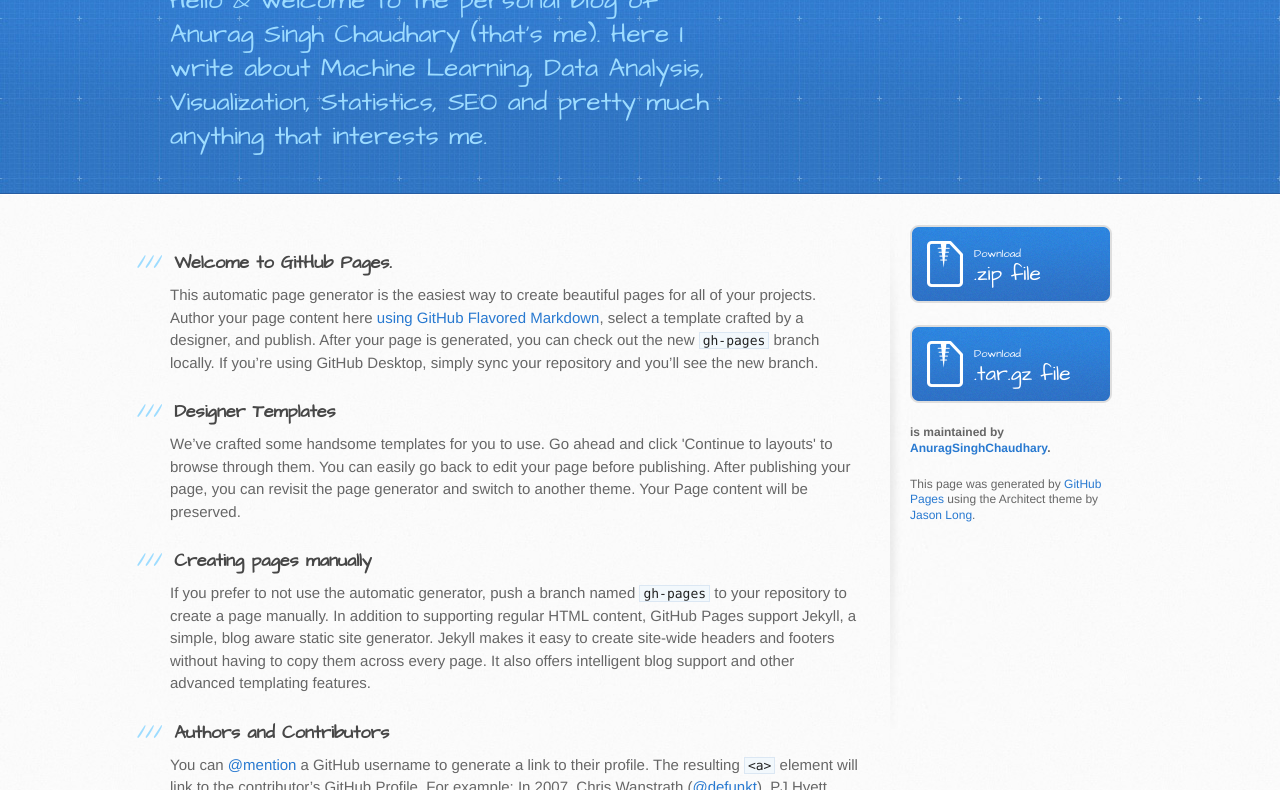
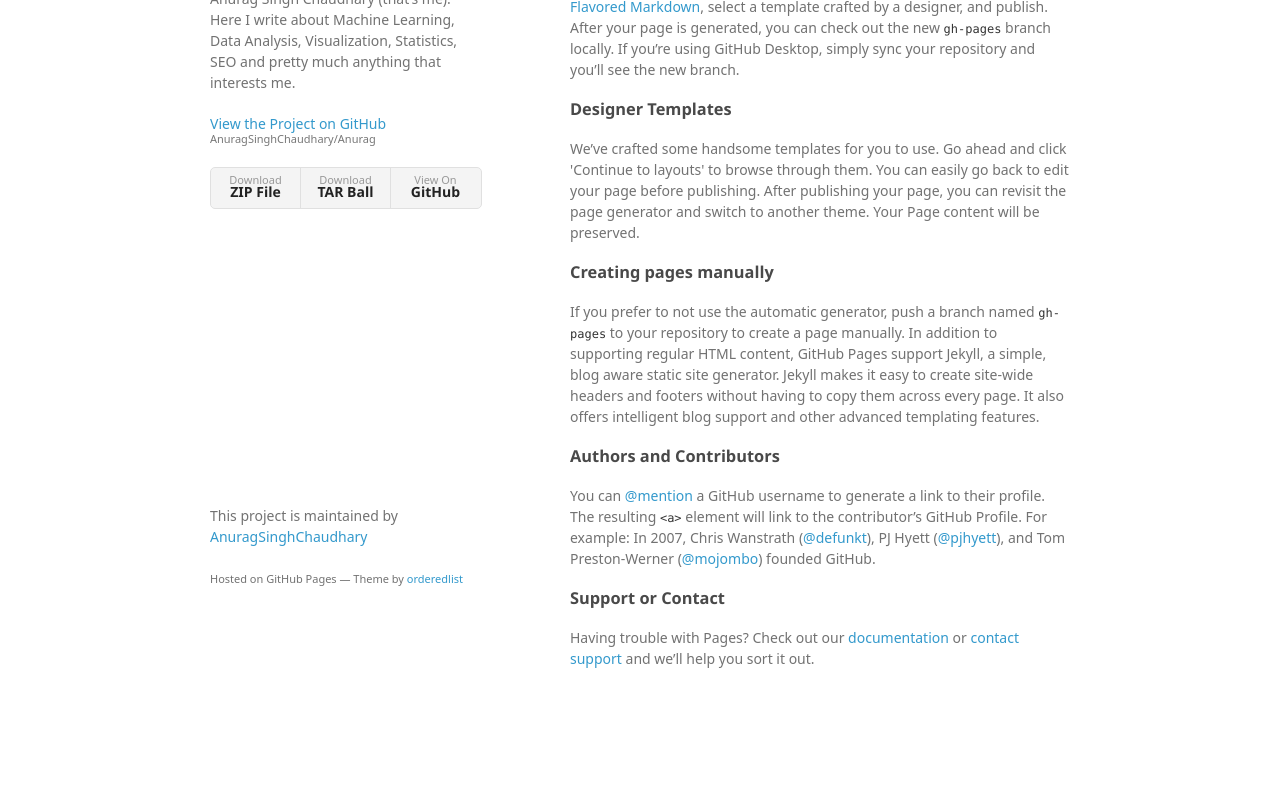
Before and after one commit to AnuragSinghChaudhary/Anurag, a plain HTML site: page index.html in a window 1280 px wide. Shown: the part 142-932 px from the top of the page. After the commit the page ends 881 px from the top, so only its background shows below. Drawn offline with Linux system fonts and the light colour scheme; a web font is replaced by a local one.

Commit message:
Create gh-pages branch via GitHub

```diff
--- a/index.html
+++ b/index.html
@@ -1,34 +1,34 @@
-<!DOCTYPE html>
+<!doctype html>
 <html>
   <head>
-    <meta charset='utf-8'>
+    <meta charset="utf-8">
     <meta http-equiv="X-UA-Compatible" content="chrome=1">
-    <meta name="viewport" content="width=device-width, initial-scale=1, maximum-scale=1">
-    <link href='https://fonts.googleapis.com/css?family=Architects+Daughter' rel='stylesheet' type='text/css'>
-    <link rel="stylesheet" type="text/css" href="stylesheets/stylesheet.css" media="screen">
-    <link rel="stylesheet" type="text/css" href="stylesheets/github-light.css" media="screen">
-    <link rel="stylesheet" type="text/css" href="stylesheets/print.css" media="print">
+    <title>Anurag by AnuragSinghChaudhary</title>
 
+    <link rel="stylesheet" href="stylesheets/styles.css">
+    <link rel="stylesheet" href="stylesheets/github-light.css">
+    <meta name="viewport" content="width=device-width">
     <!--[if lt IE 9]>
     <script src="//html5shiv.googlecode.com/svn/trunk/html5.js"></script>
     <![endif]-->
+  </head>
+  <body>
+    <div class="wrapper">
+      <header>
+        <h1>Anurag</h1>
+        <p>Hello &amp; welcome to the personal blog of Anurag Singh Chaudhary (that’s me). Here I write about Machine Learning, Data Analysis, Visualization, Statistics, SEO and pretty much anything that interests me.</p>
 
-    <title>Anurag by AnuragSinghChaudhary</title>
-  </head>
+        <p class="view"><a href="https://github.com/AnuragSinghChaudhary/Anurag">View the Project on GitHub <small>AnuragSinghChaudhary/Anurag</small></a></p>
 
-  <body>
-    <header>
-      <div class="inner">
-        <h1>Anurag</h1>
-        <h2>Hello &amp; welcome to the personal blog of Anurag Singh Chaudhary (that’s me). Here I write about Machine Learning, Data Analysis, Visualization, Statistics, SEO and pretty much anything that interests me.</h2>
-        <a href="https://github.com/AnuragSinghChaudhary/Anurag" class="button"><small>View project on</small> GitHub</a>
-      </div>
-    </header>
 
-    <div id="content-wrapper">
-      <div class="inner clearfix">
-        <section id="main-content">
-          <h3>
+        <ul>
+          <li><a href="https://github.com/AnuragSinghChaudhary/Anurag/zipball/master">Download <strong>ZIP File</strong></a></li>
+          <li><a href="https://github.com/AnuragSinghChaudhary/Anurag/tarball/master">Download <strong>TAR Ball</strong></a></li>
+          <li><a href="https://github.com/AnuragSinghChaudhary/Anurag">View On <strong>GitHub</strong></a></li>
+        </ul>
+      </header>
+      <section>
+        <h3>
 <a id="welcome-to-github-pages" class="anchor" href="#welcome-to-github-pages" aria-hidden="true"><span aria-hidden="true" class="octicon octicon-link"></span></a>Welcome to GitHub Pages.</h3>
 
 <p>This automatic page generator is the easiest way to create beautiful pages for all of your projects. Author your page content here <a href="https://guides.github.com/features/mastering-markdown/">using GitHub Flavored Markdown</a>, select a template crafted by a designer, and publish. After your page is generated, you can check out the new <code>gh-pages</code> branch locally. If you’re using GitHub Desktop, simply sync your repository and you’ll see the new branch.</p>
@@ -52,25 +52,13 @@
 <a id="support-or-contact" class="anchor" href="#support-or-contact" aria-hidden="true"><span aria-hidden="true" class="octicon octicon-link"></span></a>Support or Contact</h3>
 
 <p>Having trouble with Pages? Check out our <a href="https://help.github.com/pages">documentation</a> or <a href="https://github.com/contact">contact support</a> and we’ll help you sort it out.</p>
-        </section>
-
-        <aside id="sidebar">
-          <a href="https://github.com/AnuragSinghChaudhary/Anurag/zipball/master" class="button">
-            <small>Download</small>
-            .zip file
-          </a>
-          <a href="https://github.com/AnuragSinghChaudhary/Anurag/tarball/master" class="button">
-            <small>Download</small>
-            .tar.gz file
-          </a>
-
-          <p class="repo-owner"><a href="https://github.com/AnuragSinghChaudhary/Anurag"></a> is maintained by <a href="https://github.com/AnuragSinghChaudhary">AnuragSinghChaudhary</a>.</p>
-
-          <p>This page was generated by <a href="https://pages.github.com">GitHub Pages</a> using the Architect theme by <a href="https://twitter.com/jasonlong">Jason Long</a>.</p>
-        </aside>
-      </div>
+      </section>
+      <footer>
+        <p>This project is maintained by <a href="https://github.com/AnuragSinghChaudhary">AnuragSinghChaudhary</a></p>
+        <p><small>Hosted on GitHub Pages &mdash; Theme by <a href="https://github.com/orderedlist">orderedlist</a></small></p>
+      </footer>
     </div>
-
+    <script src="javascripts/scale.fix.js"></script>
 
   </body>
 </html>
--- /dev/null
+++ b/javascripts/scale.fix.js
@@ -0,0 +1,17 @@
+var metas = document.getElementsByTagName('meta');
+var i;
+if (navigator.userAgent.match(/iPhone/i)) {
+  for (i=0; i<metas.length; i++) {
+    if (metas[i].name == "viewport") {
+      metas[i].content = "width=device-width, minimum-scale=1.0, maximum-scale=1.0";
+    }
+  }
+  document.addEventListener("gesturestart", gestureStart, false);
+}
+function gestureStart() {
+  for (i=0; i<metas.length; i++) {
+    if (metas[i].name == "viewport") {
+      metas[i].content = "width=device-width, minimum-scale=0.25, maximum-scale=1.6";
+    }
+  }
+}
--- /dev/null
+++ b/stylesheets/styles.css
@@ -0,0 +1,324 @@
+@font-face {
+  font-family: 'Noto Sans';
+  font-weight: 400;
+  font-style: normal;
+  src: url('../fonts/Noto-Sans-regular/Noto-Sans-regular.eot');
+  src: url('../fonts/Noto-Sans-regular/Noto-Sans-regular.eot?#iefix') format('embedded-opentype'),
+       local('Noto Sans'),
+       local('Noto-Sans-regular'),
+       url('../fonts/Noto-Sans-regular/Noto-Sans-regular.woff2') format('woff2'),
+       url('../fonts/Noto-Sans-regular/Noto-Sans-regular.woff') format('woff'),
+       url('../fonts/Noto-Sans-regular/Noto-Sans-regular.ttf') format('truetype'),
+       url('../fonts/Noto-Sans-regular/Noto-Sans-regular.svg#NotoSans') format('svg');
+}
+
+@font-face {
+  font-family: 'Noto Sans';
+  font-weight: 700;
+  font-style: normal;
+  src: url('../fonts/Noto-Sans-700/Noto-Sans-700.eot');
+  src: url('../fonts/Noto-Sans-700/Noto-Sans-700.eot?#iefix') format('embedded-opentype'),
+       local('Noto Sans Bold'),
+       local('Noto-Sans-700'),
+       url('../fonts/Noto-Sans-700/Noto-Sans-700.woff2') format('woff2'),
+       url('../fonts/Noto-Sans-700/Noto-Sans-700.woff') format('woff'),
+       url('../fonts/Noto-Sans-700/Noto-Sans-700.ttf') format('truetype'),
+       url('../fonts/Noto-Sans-700/Noto-Sans-700.svg#NotoSans') format('svg');
+}
+
+@font-face {
+  font-family: 'Noto Sans';
+  font-weight: 400;
+  font-style: italic;
+  src: url('../fonts/Noto-Sans-italic/Noto-Sans-italic.eot');
+  src: url('../fonts/Noto-Sans-italic/Noto-Sans-italic.eot?#iefix') format('embedded-opentype'),
+       local('Noto Sans Italic'),
+       local('Noto-Sans-italic'),
+       url('../fonts/Noto-Sans-italic/Noto-Sans-italic.woff2') format('woff2'),
+       url('../fonts/Noto-Sans-italic/Noto-Sans-italic.woff') format('woff'),
+       url('../fonts/Noto-Sans-italic/Noto-Sans-italic.ttf') format('truetype'),
+       url('../fonts/Noto-Sans-italic/Noto-Sans-italic.svg#NotoSans') format('svg');
+}
+
+@font-face {
+  font-family: 'Noto Sans';
+  font-weight: 700;
+  font-style: italic;
+  src: url('../fonts/Noto-Sans-700italic/Noto-Sans-700italic.eot');
+  src: url('../fonts/Noto-Sans-700italic/Noto-Sans-700italic.eot?#iefix') format('embedded-opentype'),
+       local('Noto Sans Bold Italic'),
+       local('Noto-Sans-700italic'),
+       url('../fonts/Noto-Sans-700italic/Noto-Sans-700italic.woff2') format('woff2'),
+       url('../fonts/Noto-Sans-700italic/Noto-Sans-700italic.woff') format('woff'),
+       url('../fonts/Noto-Sans-700italic/Noto-Sans-700italic.ttf') format('truetype'),
+       url('../fonts/Noto-Sans-700italic/Noto-Sans-700italic.svg#NotoSans') format('svg');
+}
+
+body {
+  background-color: #fff;
+  padding:50px;
+  font: 14px/1.5 "Noto Sans", "Helvetica Neue", Helvetica, Arial, sans-serif;
+  color:#727272;
+  font-weight:400;
+}
+
+h1, h2, h3, h4, h5, h6 {
+  color:#222;
+  margin:0 0 20px;
+}
+
+p, ul, ol, table, pre, dl {
+  margin:0 0 20px;
+}
+
+h1, h2, h3 {
+  line-height:1.1;
+}
+
+h1 {
+  font-size:28px;
+}
+
+h2 {
+  color:#393939;
+}
+
+h3, h4, h5, h6 {
+  color:#494949;
+}
+
+a {
+  color:#39c;
+  text-decoration:none;
+}
+
+a:hover {
+  color:#069;
+}
+
+a small {
+  font-size:11px;
+  color:#777;
+  margin-top:-0.3em;
+  display:block;
+}
+
+a:hover small {
+  color:#777;
+}
+
+.wrapper {
+  width:860px;
+  margin:0 auto;
+}
+
+blockquote {
+  border-left:1px solid #e5e5e5;
+  margin:0;
+  padding:0 0 0 20px;
+  font-style:italic;
+}
+
+code, pre {
+  font-family:Monaco, Bitstream Vera Sans Mono, Lucida Console, Terminal, Consolas, Liberation Mono, DejaVu Sans Mono, Courier New, monospace;
+  color:#333;
+  font-size:12px;
+}
+
+pre {
+  padding:8px 15px;
+  background: #f8f8f8;
+  border-radius:5px;
+  border:1px solid #e5e5e5;
+  overflow-x: auto;
+}
+
+table {
+  width:100%;
+  border-collapse:collapse;
+}
+
+th, td {
+  text-align:left;
+  padding:5px 10px;
+  border-bottom:1px solid #e5e5e5;
+}
+
+dt {
+  color:#444;
+  font-weight:700;
+}
+
+th {
+  color:#444;
+}
+
+img {
+  max-width:100%;
+}
+
+header {
+  width:270px;
+  float:left;
+  position:fixed;
+  -webkit-font-smoothing:subpixel-antialiased;
+}
+
+header ul {
+  list-style:none;
+  height:40px;
+  padding:0;
+  background: #f4f4f4;
+  border-radius:5px;
+  border:1px solid #e0e0e0;
+  width:270px;
+}
+
+header li {
+  width:89px;
+  float:left;
+  border-right:1px solid #e0e0e0;
+  height:40px;
+}
+
+header li:first-child a {
+  border-radius:5px 0 0 5px;
+}
+
+header li:last-child a {
+  border-radius:0 5px 5px 0;
+}
+
+header ul a {
+  line-height:1;
+  font-size:11px;
+  color:#999;
+  display:block;
+  text-align:center;
+  padding-top:6px;
+  height:34px;
+}
+
+header ul a:hover {
+  color:#999;
+}
+
+header ul a:active {
+  background-color:#f0f0f0;
+}
+
+strong {
+  color:#222;
+  font-weight:700;
+}
+
+header ul li + li + li {
+  border-right:none;
+  width:89px;
+}
+
+header ul a strong {
+  font-size:14px;
+  display:block;
+  color:#222;
+}
+
+section {
+  width:500px;
+  float:right;
+  padding-bottom:50px;
+}
+
+small {
+  font-size:11px;
+}
+
+hr {
+  border:0;
+  background:#e5e5e5;
+  height:1px;
+  margin:0 0 20px;
+}
+
+footer {
+  width:270px;
+  float:left;
+  position:fixed;
+  bottom:50px;
+  -webkit-font-smoothing:subpixel-antialiased;
+}
+
+@media print, screen and (max-width: 960px) {
+
+  div.wrapper {
+    width:auto;
+    margin:0;
+  }
+
+  header, section, footer {
+    float:none;
+    position:static;
+    width:auto;
+  }
+
+  header {
+    padding-right:320px;
+  }
+
+  section {
+    border:1px solid #e5e5e5;
+    border-width:1px 0;
+    padding:20px 0;
+    margin:0 0 20px;
+  }
+
+  header a small {
+    display:inline;
+  }
+
+  header ul {
+    position:absolute;
+    right:50px;
+    top:52px;
+  }
+}
+
+@media print, screen and (max-width: 720px) {
+  body {
+    word-wrap:break-word;
+  }
+
+  header {
+    padding:0;
+  }
+
+  header ul, header p.view {
+    position:static;
+  }
+
+  pre, code {
+    word-wrap:normal;
+  }
+}
+
+@media print, screen and (max-width: 480px) {
+  body {
+    padding:15px;
+  }
+
+  header ul {
+    width:99%;
+  }
+
+  header li, header ul li + li + li {
+    width:33%;
+  }
+}
+
+@media print {
+  body {
+    padding:0.4in;
+    font-size:12pt;
+    color:#444;
+  }
+}
```
